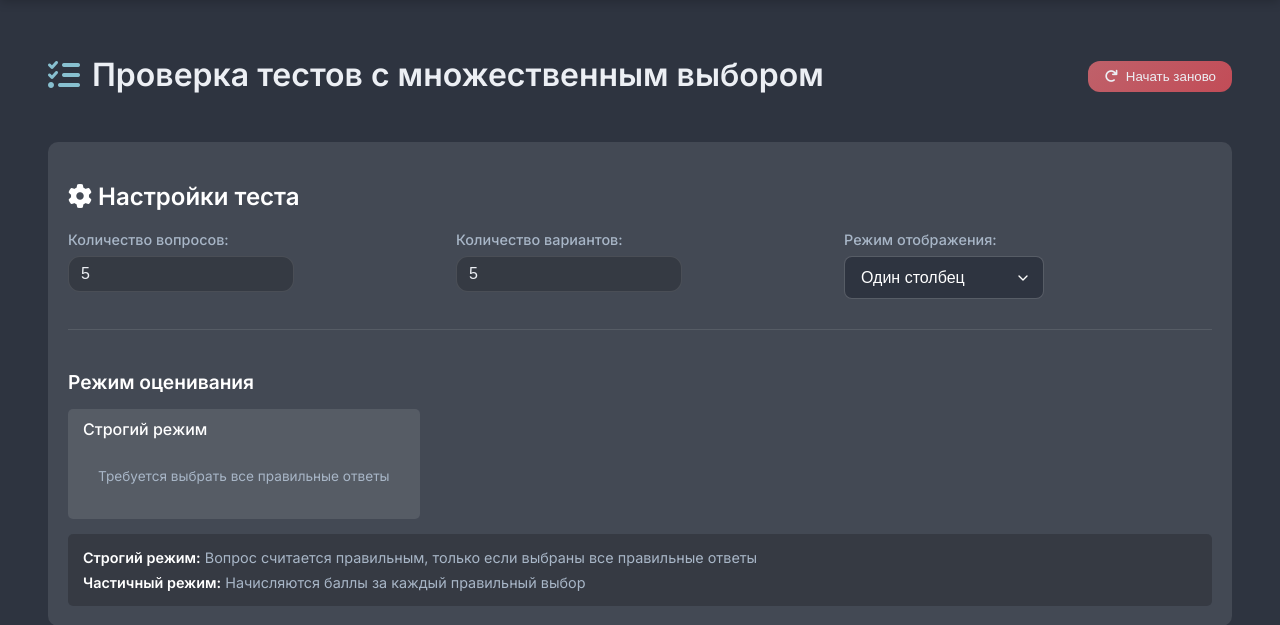
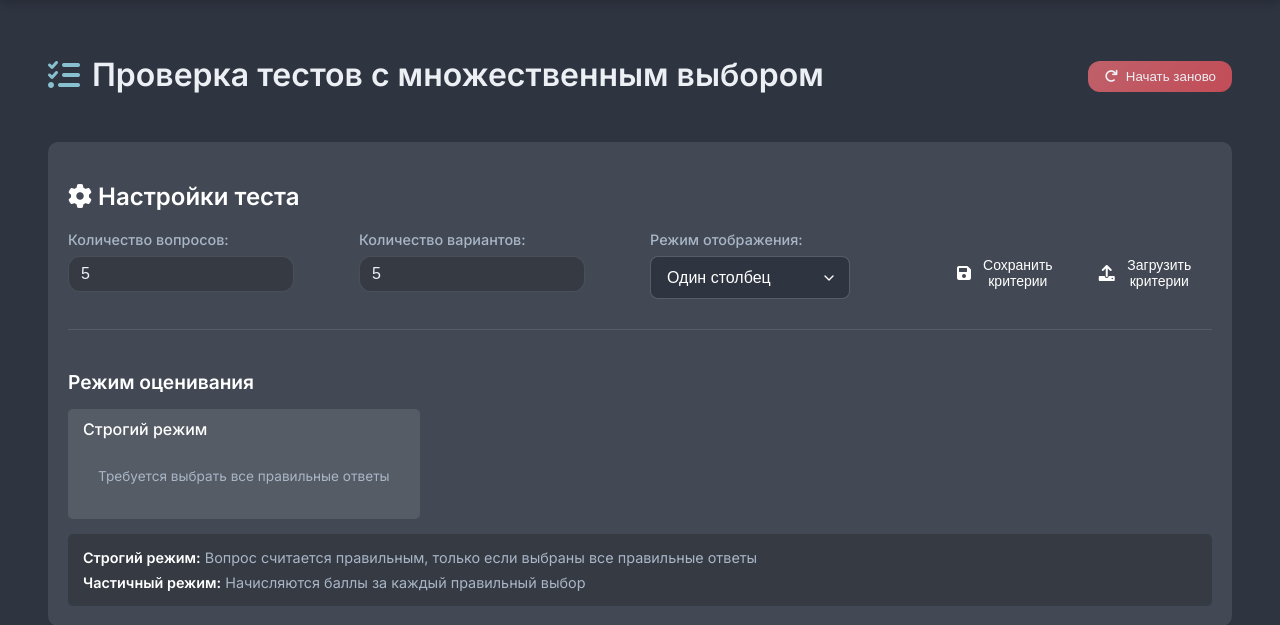
Before and after one commit to mrKamanov/TscanSDK, a Flask app: page /multiple in a window 1280 px wide. Shown: the part 90-715 px from the top of the page. Run offline with Flask 3, Linux system fonts and the light colour scheme; some libraries are stand-ins or nearby versions.

Commit message:
Добавлена возможность сохранять критерии в Json и загружать их при необходимости из файла Json

```diff
--- a/static/css/multiple.css
+++ b/static/css/multiple.css
@@ -718,3 +718,31 @@
     color: #ff5757;
     font-weight: 500;
 }
+
+.criteria-buttons {
+    display: flex;
+    gap: 10px;
+    margin-top: 15px;
+}
+
+.criteria-button {
+    display: flex;
+    align-items: center;
+    gap: 8px;
+    padding: 8px 16px;
+    border: none;
+    border-radius: 6px;
+    background-color: var(--accent-color);
+    color: white;
+    font-size: 14px;
+    cursor: pointer;
+    transition: background-color 0.2s;
+}
+
+.criteria-button:hover {
+    background-color: var(--accent-color-hover);
+}
+
+.criteria-button i {
+    font-size: 16px;
+}
--- a/static/js/multiple.js
+++ b/static/js/multiple.js
@@ -13,7 +13,10 @@ document.addEventListener('DOMContentLoaded', () => {
         choicesInput: document.getElementById('choices'),
         strictModeCheckbox: document.getElementById('strict-mode'),
         displayModeSelect: document.getElementById('display-mode'),
-        correctAnswersGrid: document.getElementById('correct-answers-grid')
+        correctAnswersGrid: document.getElementById('correct-answers-grid'),
+        saveCriteriaButton: document.getElementById('save-criteria'),
+        loadCriteriaButton: document.getElementById('load-criteria'),
+        criteriaFileInput: document.getElementById('criteria-file-input')
     };
 
     // Проверяем наличие всех необходимых элементов
@@ -338,4 +341,97 @@ document.addEventListener('DOMContentLoaded', () => {
         processingInProgress = false;
         elements.startProcessing.disabled = false;
     });
+
+    // Функция для получения текущих критериев
+    function getCurrentCriteria() {
+        const questions = parseInt(elements.questionsInput.value);
+        const choices = parseInt(elements.choicesInput.value);
+        const displayMode = elements.displayModeSelect.value;
+        const strictMode = elements.strictModeCheckbox.checked;
+
+        // Получаем правильные ответы из сетки
+        const correctAnswers = [];
+        const checkboxes = elements.correctAnswersGrid.querySelectorAll('input[type="checkbox"]');
+
+        for (let q = 0; q < questions; q++) {
+            const answers = [];
+            for (let c = 0; c < choices; c++) {
+                const checkbox = checkboxes[q * choices + c];
+                if (checkbox && checkbox.checked) {
+                    answers.push(parseInt(checkbox.value));
+                }
+            }
+            correctAnswers.push(answers);
+        }
+
+        return {
+            questions,
+            choices,
+            displayMode,
+            strictMode,
+            correctAnswers
+        };
+    }
+
+    // Функция для установки критериев
+    function setCriteria(criteria) {
+        elements.questionsInput.value = criteria.questions;
+        elements.choicesInput.value = criteria.choices;
+        elements.displayModeSelect.value = criteria.displayMode;
+        elements.strictModeCheckbox.checked = criteria.strictMode;
+
+        // Пересоздаем сетку с новыми параметрами
+        createAnswersGrid();
+
+        // Устанавливаем правильные ответы
+        const checkboxes = elements.correctAnswersGrid.querySelectorAll('input[type="checkbox"]');
+        criteria.correctAnswers.forEach((answers, questionIndex) => {
+            answers.forEach(answer => {
+                const checkbox = checkboxes[questionIndex * criteria.choices + answer];
+                if (checkbox) {
+                    checkbox.checked = true;
+                }
+            });
+        });
+    }
+
+    // Обработчик сохранения критериев
+    elements.saveCriteriaButton.addEventListener('click', () => {
+        const criteria = getCurrentCriteria();
+        const jsonString = JSON.stringify(criteria, null, 2);
+        const blob = new Blob([jsonString], { type: 'application/json' });
+        const url = URL.createObjectURL(blob);
+
+        const a = document.createElement('a');
+        a.href = url;
+        a.download = 'test_criteria.json';
+        document.body.appendChild(a);
+        a.click();
+        document.body.removeChild(a);
+        URL.revokeObjectURL(url);
+    });
+
+    // Обработчик загрузки критериев
+    elements.loadCriteriaButton.addEventListener('click', () => {
+        elements.criteriaFileInput.value = ''; // Сбрасываем значение перед открытием диалога
+        elements.criteriaFileInput.click();
+    });
+
+    elements.criteriaFileInput.addEventListener('change', (e) => {
+        const file = e.target.files[0];
+        if (file) {
+            const reader = new FileReader();
+            reader.onload = (event) => {
+                try {
+                    const criteria = JSON.parse(event.target.result);
+                    setCriteria(criteria);
+                } catch (error) {
+                    alert('Ошибка при чтении файла критериев. Убедитесь, что файл имеет правильный формат.');
+                }
+            };
+            reader.readAsText(file);
+            // Сбрасываем значение после загрузки
+            e.target.value = '';
+        }
+    });
 });
--- a/templates/multiple.html
+++ b/templates/multiple.html
@@ -77,6 +77,15 @@
                                 <option value="double">Два столбца</option>
                             </select>
                         </div>
+                        <div class="criteria-buttons">
+                            <button id="save-criteria" class="criteria-button">
+                                <i class="fas fa-save"></i> Сохранить критерии
+                            </button>
+                            <button id="load-criteria" class="criteria-button">
+                                <i class="fas fa-upload"></i> Загрузить критерии
+                            </button>
+                            <input type="file" id="criteria-file-input" accept=".json" hidden>
+                        </div>
                     </div>
 
                     <div class="grading-mode">
```
